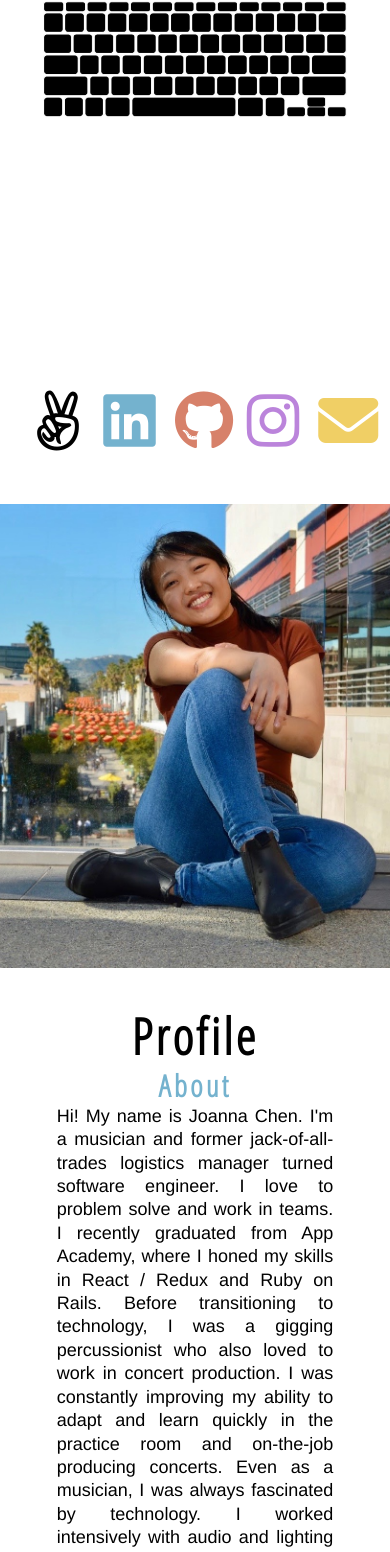
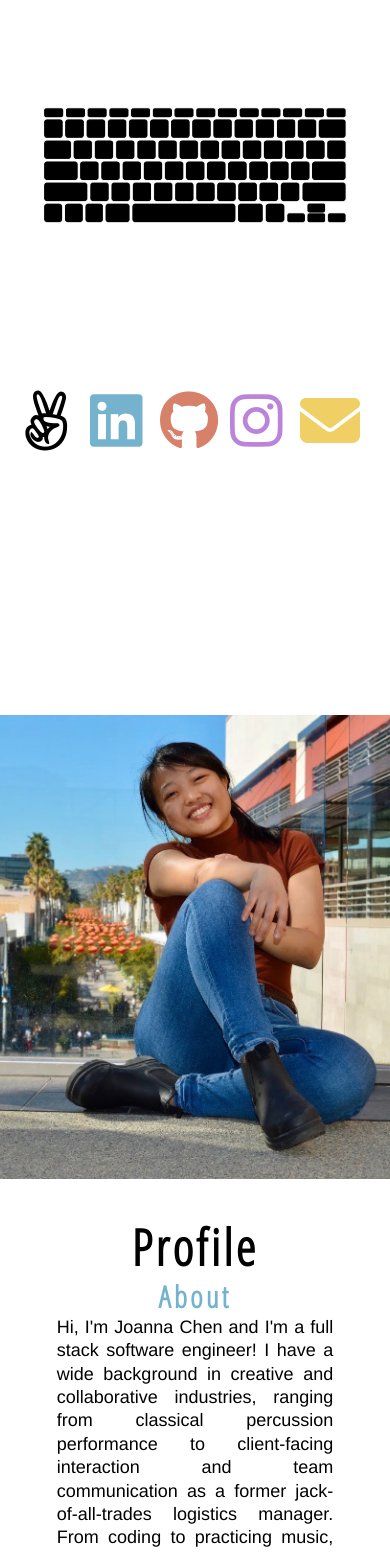
Before and after one commit to joannerd/joannerd.github.io, a React (Create React App) app: page / in a window 390 px wide. Shown: the part 383-1935 px from the top of the page. Built offline with nearby package versions, Linux system fonts and the light colour scheme.

Commit message:
Update projects

```diff
--- a/src/components/profile.js
+++ b/src/components/profile.js
@@ -11,12 +11,15 @@ const Profile = () => (
       <h2>Profile</h2>
       <h3>About</h3>
       <p>
-        Hi! My name is Joanna Chen. I'm a musician and former jack-of-all-trades logistics manager turned software engineer. I love to problem solve and work in teams. I recently graduated from App Academy, where I honed my skills in React / Redux and Ruby on Rails. Before transitioning to technology, I was a gigging percussionist who also loved to work in concert production. I was constantly improving my ability to adapt and learn quickly in the practice room and on-the-job producing concerts. Even as a musician, I was always fascinated by technology. I worked intensively with audio and lighting hardware for 5 years as a Concert Services and Audio / Visual team member.
+        Hi, I'm Joanna Chen and I'm a full stack software engineer! I have a wide background in creative and collaborative industries, ranging from classical percussion performance to client-facing interaction and team communication as a former jack-of-all-trades logistics manager. From coding to practicing music, it's always been my nature to constantly work towards improving myself. From debugging to fixing last-minute event logistic problems of all sorts, I've always loved to problem solve and work in teams.
       </p>
-
       <h3>Inspiration</h3>
       <p>
-        I first learned to code in middle school, where I got really excited about manipulating HTML and CSS for a custom blog layout. In my last year of undergrad, I realized I hadn’t explored programming like how I did when I was younger. I took a Berklee ICE / MIT course for mixed reality development where I was deeply inspired by the innovative mindset and collaborative nature of my peers. I have been diving into software development ever since!
+        I made the switch to technology so that I could have a life of problem solving, constant learning, and team collaboration. In my last year of music school, I took a VR/AR course at MIT that really sparked inspiration in me. The course gave Berklee musicians and MIT programmers the chance to collaborate and create sprint projects where we came up with a problem to solve, conducted user research, and coded out a minimum viable product.
+      </p>
+      <h3>Goal</h3>
+      <p>
+        Being a part of a fast-paced and growth-oriented community of skilled developers is exactly what I'm looking for! I'm looking for an autonomous junior role where I will be challenged to continuously grow at an exponential rate. I have strong skills in Ruby on Rails and React, so I'd love to hit the ground running with those frameworks to make meaningful contributions to a team. I'm also eager to expand my skill set, so I'm more than happy to get hands-on experience with different technologies!
       </p>
 
       <a href={Resume}
--- a/src/components/projectsData.js
+++ b/src/components/projectsData.js
@@ -3,6 +3,7 @@ import brewerScreenshot from '../media/brewer.gif';
 import boopblocksScreenshot from '../media/boopblocks.gif';
 import restaurantMenuGif from '../media/menu.gif';
 import bestJavascriptGif from '../media/bestjavascript.gif';
+import fppgGif from '../media/fppg.gif';
 
 const projects = [
   {
@@ -10,7 +11,7 @@ const projects = [
     title: 'Brewer',
     tech: 'React+Redux | Ruby on Rails',
     description: "Brewer is a single-page application inspired by Eater. Users can browse breweries, generate guides by city, and favorite generated guides. I implemented Mapbox GL JS and database calls to easily render each brewery's location on a city map.Brewer stores images on cloud with AWS S3 and Rails Active Storage to reduce server load and allow the app to scale.I developed an AJAX call to connect with my backend and parse a response that renders a guide and its respective breweries.",
-    live: 'http://junnac-brewer.herokuapp.com/',
+    live: 'https://junnac-brewer.herokuapp.com/',
     github: 'https://github.com/junnac/Brewer',
     img: brewerScreenshot
   },
@@ -19,7 +20,7 @@ const projects = [
     title: 'adAstra',
     tech: 'MongoDB | Express.js | React | Node.js',
     description: "adAstra is a cosmic event planning app, built to create a stargazing community and help users geolocate the best sites for stargazing events. As the main frontend engineer of the team, I designed a dynamic web page and interactive hover effects with CSS3 to render an eye-catching website and forum with intuitive UX. I developed filter logic integrated with Mapbox GL JS geolocation to map the reflective location of constellations on Earth and display all currently viewable constellations.",
-    live: 'http://ad--astra.herokuapp.com/',
+    live: 'https://ad--astra.herokuapp.com/',
     github: 'https://github.com/jenn-jenn/adAstra',
     img: adAstraScreenshot
   },
@@ -28,7 +29,7 @@ const projects = [
     title: 'Boop Blocks',
     tech: 'JavaScript | D3.js | Web Audio API',
     description: "BoopBlocks is an interactive browser instrument that teaches users about musical polyrhythms in a dynamic way. The application was inspired by a percussion for music therapists course where students workshopped meditative drum circles based on polyrhythms. I utilized D3.js to create dynamic SVG elements that allow intuitive user interaction with Web Audio API. Users can create sounds or investigate the characteristics of different polyrhythm blocks.",
-    live: 'http://boopblocks.herokuapp.com/',
+    live: 'https://boopblocks.herokuapp.com/',
     github: 'https://github.com/junnac/boopblocks',
     img: boopblocksScreenshot
   },
@@ -37,7 +38,7 @@ const projects = [
     title: 'Best JavaScript',
     tech: 'React-Hooks | Redux | Ruby on Rails',
     description: "GitHub activity visualizer mini-project built to help users evaluate and vote for their favorite client-side JavaScript framework (React, Angular, Ember, Vue). I planned the application's use of technologies, design, and architecture from utilizing React-Hooks and Redux on the frontend to implementing CRUD features with a Ruby on Rails backend. I utilized Fetch API to query and parse a JSON response from the GitHub API and jQuery AJAX calls to connect to the PostgreSQL database.",
-    live: 'http://best-javascript.herokuapp.com/',
+    live: 'https://best-javascript.herokuapp.com/',
     github: 'https://github.com/junnac/best-javascript',
     img: bestJavascriptGif
   },
@@ -46,9 +47,18 @@ const projects = [
     title: 'Restaurant Menu',
     tech: 'Javascript | React-Hooks | HTML5',
     description: "This React mini-project is divided into three components: a header rendering restaurant information, menu item index rendering a menu UI, and menu items rendering food item information. The header contains the restaurant name and an address linking to the Google map navigation for the restaurant. The menu item index will fetch all the food items of a category of the menu (ex: appetizer, dessert, drink).",
-    live: '',
+    live: 'https://github.com/junnac/restaurant-menu',
     github: 'https://github.com/junnac/restaurant-menu',
     img: restaurantMenuGif
+  },
+  {
+    id: 6,
+    title: 'Highest Points',
+    tech: 'Javascript | React-Hooks | HTML5',
+    description: "This mini-game built with JavaScript with React-Hooks is divided into GameDashboard, renders the game interface, and GameAPI, contains the helper methods for the game logic. The GameDashboard renders player cards and the UI while the GameAPI includes the game. Users click cards to make a guess for the player with the highest points. Upon click, the GameDashboard handles checking the winning card and updating the scoreboard while the GameAPI assists by resetting the cards and revealing the winning card.",
+    live: 'https://fppg.herokuapp.com/',
+    github: 'https://github.com/junnac/fppg',
+    img: fppgGif
   }
 ]
 
--- a/src/styles/index.css
+++ b/src/styles/index.css
@@ -49,7 +49,7 @@ footer {
 .button {
   width: 170px;
   padding: 10px;
-  background: white;
+  background:#D7816A;
   color: black;
   text-align: center;
   transition: 0.3s;
@@ -60,7 +60,7 @@ footer {
 
 .button:hover {
   cursor: pointer;
-  background: #D7816A;
+  background: white;
   color: black;
 }
 
--- a/src/styles/mobile.css
+++ b/src/styles/mobile.css
@@ -3,14 +3,14 @@
     bottom: 0;
     left: 0;
 
-    margin: 0px;
+    margin: 0;
     width: 100%;
     height: 60px;
-    padding: 10px 0px 10px 0px;
+    padding: 10px 0 10px 0;
 
     flex-direction: row;
     background: white;
-    justify-content: space-evenly;
+    justify-content: center;
     align-items: baseline;
 
     z-index: 10;
@@ -18,7 +18,7 @@
 
   .fab, .fa {
     font-size: 60px;
-    margin: 0;
+    margin: 0 30px 30px 0;
   }
 
   footer {
@@ -26,7 +26,10 @@
   }
   html {
     scroll-snap-type: none;
-}
+  }
+  article {
+    min-height: 125vh;
+  }
 }
 
 @media only screen and (max-width: 1180px) {
```
Also changed, not shown: src/media/fppg.gif (added), 1 other file (tests, documents, lock files or other folders).
